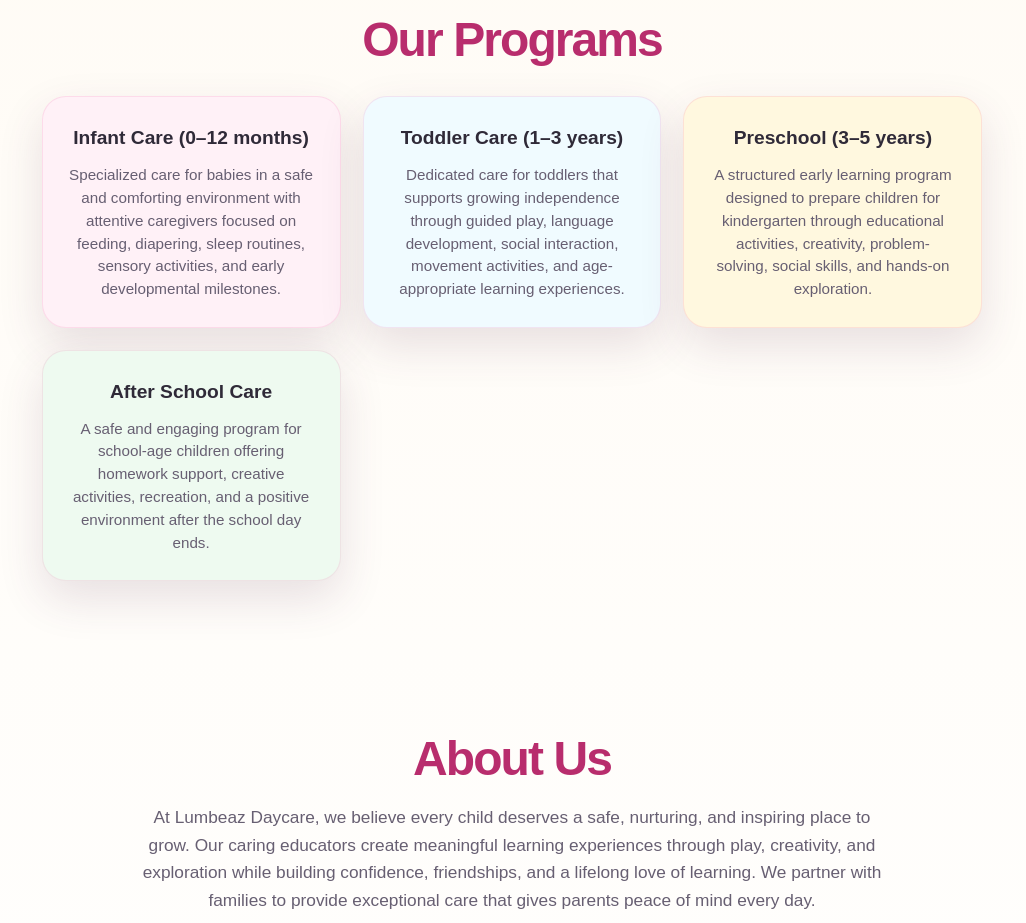
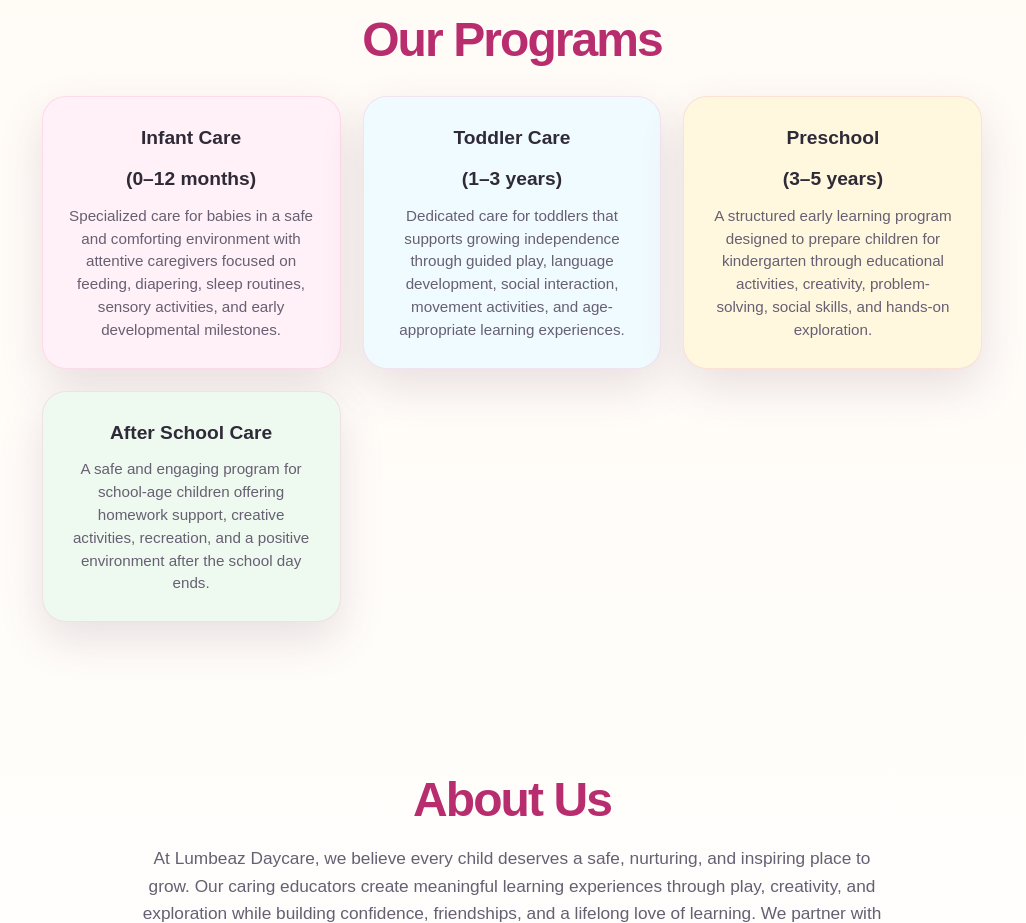
Before and after one commit to damzyadekanle-bit/lumbeaz-daycare, a website: page index.html in a window 1280 px wide. Shown: the part 1420-2343 px from the top of the page, without its empty margins (128-1154 px from the left). Drawn offline with Linux system fonts and the light colour scheme.

Commit message:
Update index.html

```diff
--- a/index.html
+++ b/index.html
@@ -49,18 +49,18 @@
     <h2>Our Programs</h2>
     <div class="grid">
       <div class="card">
-        <h3>Infant Care
-          (0–12 months)</h3>
+        <h3>Infant Care </h3>
+        <h3> (0–12 months)</h3>
         <p>Specialized care for babies in a safe and comforting environment with attentive caregivers focused on feeding, diapering, sleep routines, sensory activities, and early developmental milestones.</p>
       </div>
       <div class="card">
-        <h3>Toddler Care
-          (1–3 years)</h3>
+        <h3>Toddler Care</h3>
+        <h3>(1–3 years)</h3>
         <p>Dedicated care for toddlers that supports growing independence through guided play, language development, social interaction, movement activities, and age-appropriate learning experiences.</p>
       </div>
       <div class="card">
-        <h3>Preschool
-          (3–5 years)</h3>
+        <h3>Preschool </h3>
+        <h3>(3–5 years)</h3>
         <p>A structured early learning program designed to prepare children for kindergarten through educational activities, creativity, problem-solving, social skills, and hands-on exploration.</p>
       </div>
       <div class="card">
```
